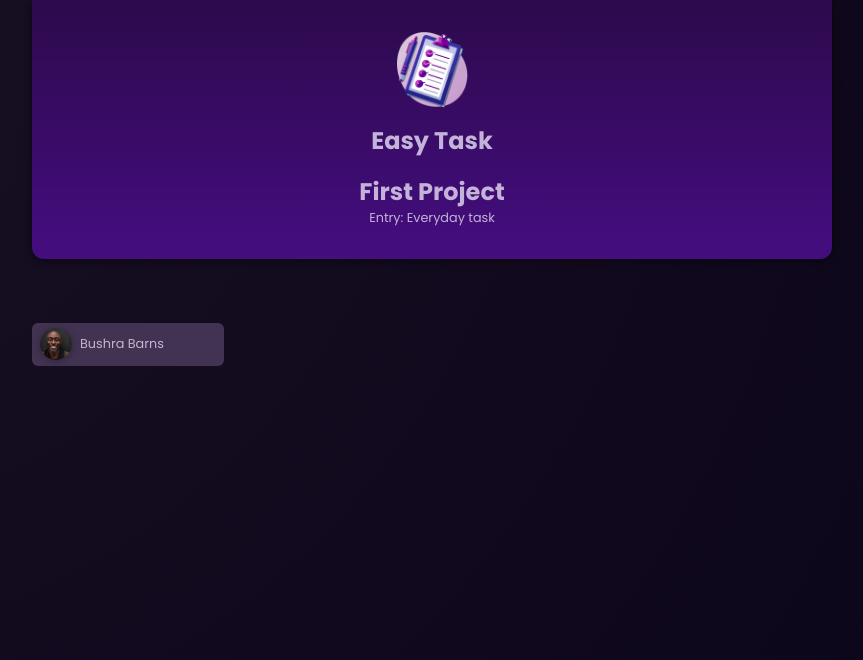
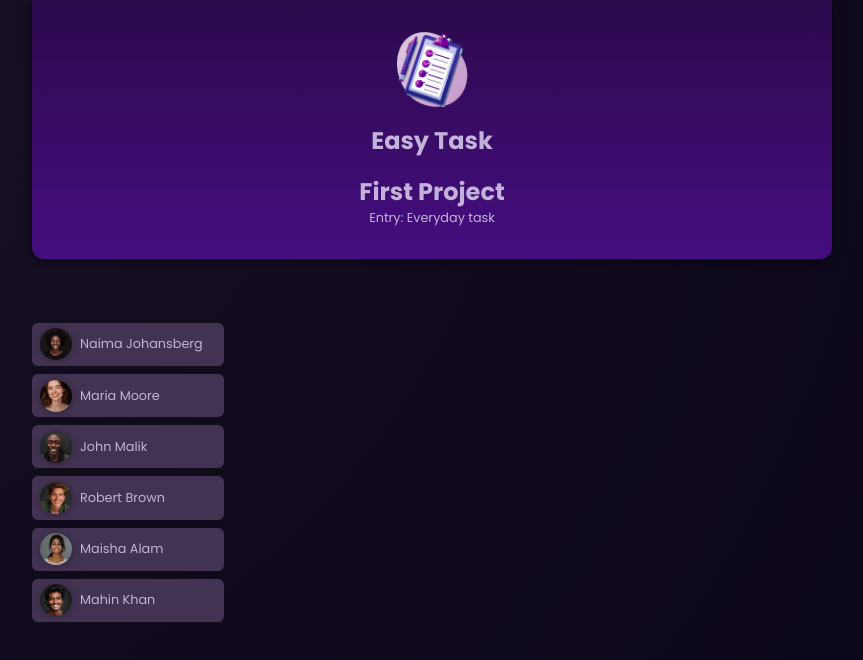
Before and after one commit to BahjatKhan/angular-todolist, an Angular app: page / in a window 1280 px wide. Shown: the top 660 px of the page, without its empty margins (208-1071 px from the left). Built offline with nearby package versions, Linux system fonts and the light colour scheme.

Commit message:
Experimenting with users Input manually from root app component

```diff
--- a/src/app/app.component.html
+++ b/src/app/app.component.html
@@ -1,8 +1,23 @@
-<app-header></app-header>
+<app-header />
 <main>
   <ul id="users">
     <li>
-      <app-users></app-users>
+      <app-users [avatar]="users[0].avatar" [name]="users[0].name" />
+    </li>
+    <li>
+      <app-users [avatar]="users[1].avatar" [name]="users[1].name" />
+    </li>
+    <li>
+      <app-users [avatar]="users[2].avatar" [name]="users[2].name" />
+    </li>
+    <li>
+      <app-users [avatar]="users[3].avatar" [name]="users[3].name" />
+    </li>
+    <li>
+      <app-users [avatar]="users[4].avatar" [name]="users[4].name" />
+    </li>
+    <li>
+      <app-users [avatar]="users[5].avatar" [name]="users[5].name" />
     </li>
   </ul>
 </main>
--- a/src/app/app.component.ts
+++ b/src/app/app.component.ts
@@ -1,6 +1,7 @@
 import { Component } from '@angular/core';
 import { HeaderComponent } from './header/header.component';
 import { UsersComponent } from './users/users.component';
+import { DUMMY_USERS } from './dummy-users';
 
 @Component({
   selector: 'app-root',
@@ -10,5 +11,5 @@ import { UsersComponent } from './users/users.component';
   styleUrl: './app.component.css',
 })
 export class AppComponent {
-  title = 'max-project';
+  users = DUMMY_USERS;
 }
--- a/src/app/dummy-users.ts
+++ b/src/app/dummy-users.ts
@@ -1,32 +1,32 @@
 export const DUMMY_USERS = [
   {
     id: 'u1',
-    name: 'Tadim Johansberg',
+    name: 'Naima Johansberg',
     avatar: 'user-1.jpg',
   },
   {
     id: 'u2',
-    name: 'Tasha Nimandra',
+    name: 'Maria Moore',
     avatar: 'user-2.jpg',
   },
   {
     id: 'u3',
-    name: 'Bushra Barns',
+    name: 'John Malik',
     avatar: 'user-3.jpg',
   },
   {
     id: 'u4',
-    name: 'Tasha Nimandra',
+    name: 'Robert Brown',
     avatar: 'user-4.jpg',
   },
   {
     id: 'u5',
-    name: 'Fhare Jacob',
+    name: 'Maisha Alam',
     avatar: 'user-5.jpg',
   },
   {
     id: 'u6',
-    name: 'Maisha Alam',
+    name: 'Mahin Khan',
     avatar: 'user-6.jpg',
   },
 ];
--- a/src/app/users/users.component.html
+++ b/src/app/users/users.component.html
@@ -1,6 +1,6 @@
 <div>
   <button (click)="onClickEvent()">
-    <img [src]="imagePath()" [alt]="selectedUsers().avatar" />
-    <span>{{ selectedUsers().name }}</span>
+    <img [src]="imagePath" [alt]="avatar" />
+    <span>{{ name }}</span>
   </button>
 </div>
--- a/src/app/users/users.component.ts
+++ b/src/app/users/users.component.ts
@@ -1,7 +1,5 @@
-import { Component, signal, computed } from '@angular/core';
+import { Component, Input } from '@angular/core';
 import { DUMMY_USERS } from '../dummy-users';
-
-const randomIndex = Math.floor(Math.random() * DUMMY_USERS.length);
 
 @Component({
   selector: 'app-users',
@@ -11,14 +9,12 @@ const randomIndex = Math.floor(Math.random() * DUMMY_USERS.length);
   styleUrl: './users.component.css',
 })
 export class UsersComponent {
-  selectedUsers = signal(DUMMY_USERS[randomIndex]);
-  imagePath = computed(() => 'assets/users/' + this.selectedUsers().avatar);
-  // get imagePath() {
-  //   return 'assets/users/' + this.selectedUsers.avatar;
-  // }
+  @Input() avatar!: string;
+  @Input() name!: string;
 
-  onClickEvent() {
-    const randomIndex = Math.floor(Math.random() * DUMMY_USERS.length);
-    this.selectedUsers.set(DUMMY_USERS[randomIndex]);
+  get imagePath() {
+    return 'assets/users/' + this.avatar;
   }
+
+  onClickEvent() {}
 }
```
